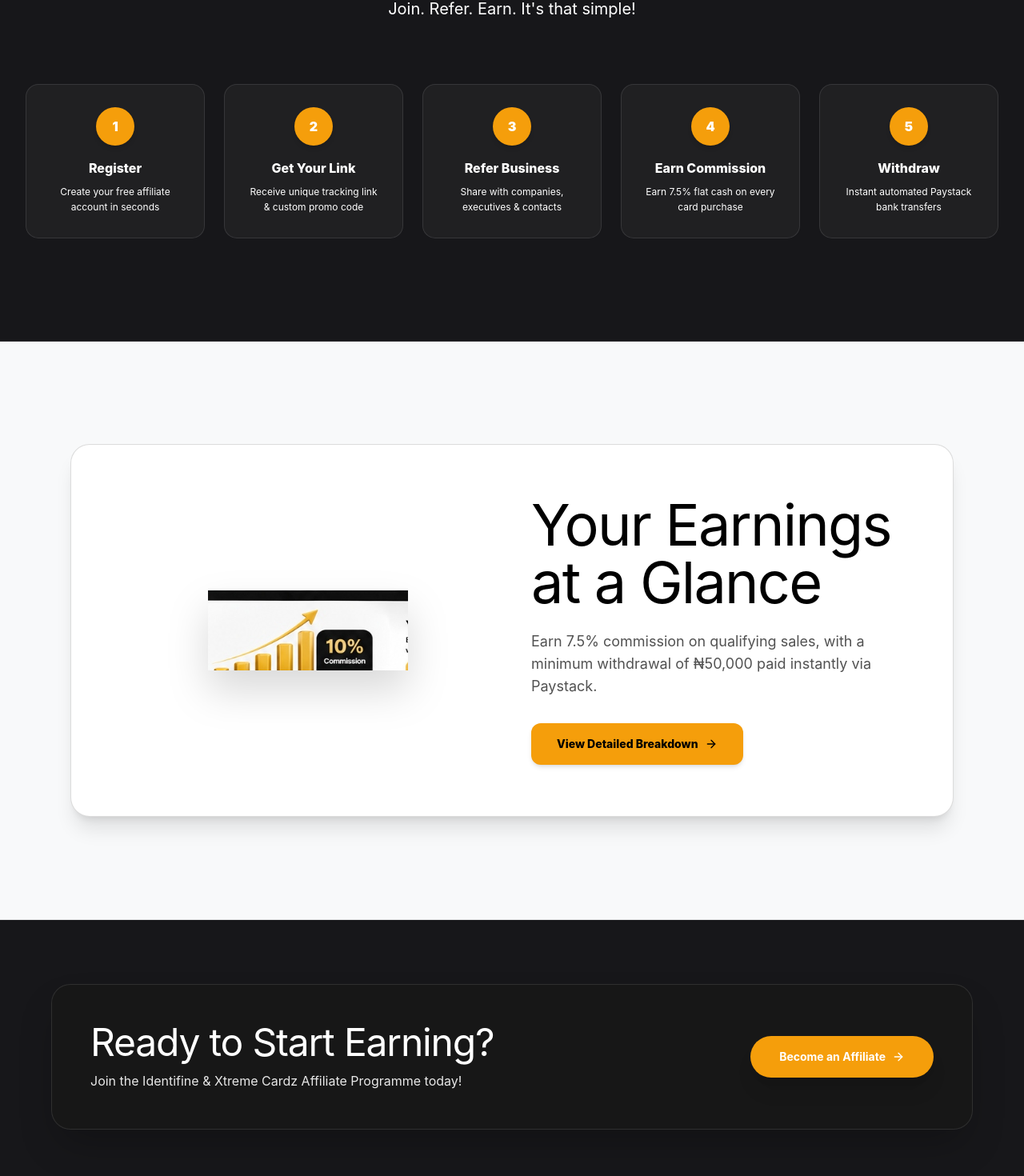
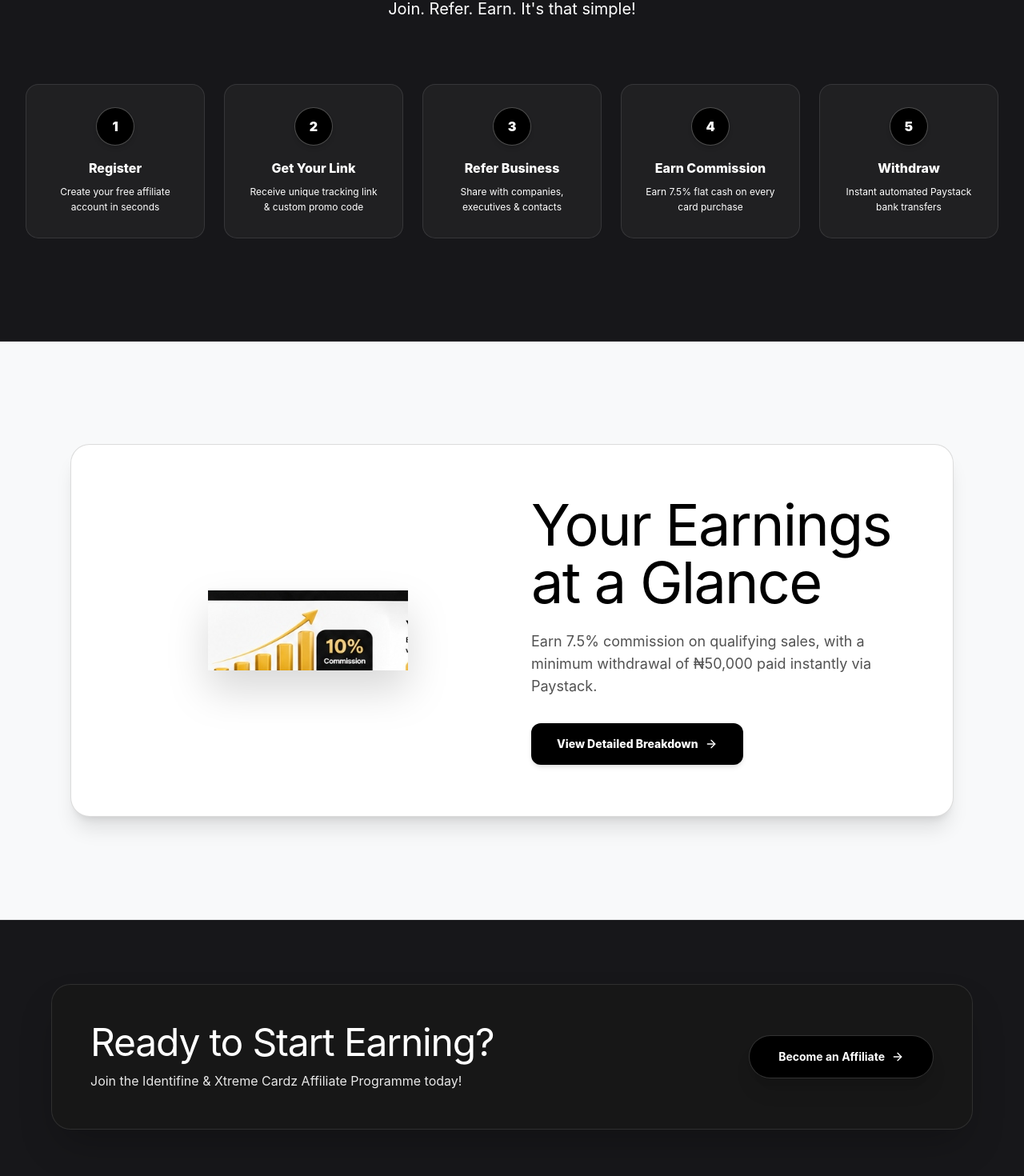
Before and after one commit to 0001-DEV/identifine_affiliate_system, a Next.js app: page / in a window 1280 px wide. Shown: the part 5453-6923 px from the top of the page at 80% size. Built offline with nearby package versions, Linux system fonts and the light colour scheme.

Commit message:
fix(ui): change all cream/amber CTA buttons and indicators to sleek black with white text

```diff
--- a/src/app/faq/page.tsx
+++ b/src/app/faq/page.tsx
@@ -141,7 +141,7 @@ export default function FAQPage() {
                 href="https://wa.me/2349030001851?text=Hello%20Identifine%2C%20I%20have%20questions%20about%20the%20Affiliate%20Programme."
                 target="_blank"
                 rel="noopener noreferrer"
-                className="shrink-0 inline-flex items-center gap-2 rounded-full bg-[#F59E0B] hover:bg-[#D97706] text-white px-7 py-3 text-xs font-extrabold transition shadow-md hover:scale-105"
+                className="shrink-0 inline-flex items-center gap-2 rounded-full bg-black hover:bg-neutral-800 text-white border border-white/20 px-7 py-3 text-xs font-extrabold transition shadow-md hover:scale-105"
               >
                 <span>Contact Us</span>
                 <ArrowRight className="w-3.5 h-3.5" />
--- a/src/app/page.tsx
+++ b/src/app/page.tsx
@@ -739,7 +739,7 @@ export default function HomePage() {
                   key={idx}
                   className="rounded-2xl border border-white/10 bg-white/[0.04] p-7 text-center space-y-4 hover:border-[#F59E0B]/50 transition group flex flex-col justify-between"
                 >
-                  <div style={{ color: "#FFFFFF" }} className="h-12 w-12 rounded-full bg-[#F59E0B] !text-white font-black text-base flex items-center justify-center mx-auto shadow-md">
+                  <div style={{ color: "#FFFFFF" }} className="h-12 w-12 rounded-full bg-black border border-white/30 !text-white font-black text-base flex items-center justify-center mx-auto shadow-md">
                     {item.step}
                   </div>
                   <div>
@@ -776,7 +776,7 @@ export default function HomePage() {
                 <div className="pt-2">
                   <Link
                     href="/pricing"
-                    className="inline-flex items-center gap-2 rounded-xl bg-[#F59E0B] hover:bg-[#D97706] text-black px-8 py-4 text-sm font-extrabold transition shadow-md hover:scale-[1.02]"
+                    className="inline-flex items-center gap-2 rounded-xl bg-black hover:bg-neutral-800 text-white px-8 py-4 text-sm font-extrabold transition shadow-md hover:scale-[1.02]"
                   >
                     <span>View Detailed Breakdown</span>
                     <ArrowRight className="w-4 h-4" />
@@ -804,7 +804,7 @@ export default function HomePage() {
 
               <Link
                 href="/portal?tab=register"
-                className="shrink-0 inline-flex items-center gap-2 rounded-full bg-[#F59E0B] hover:bg-[#D97706] text-white px-9 py-4 text-sm font-bold shadow-xl transition hover:scale-105"
+                className="shrink-0 inline-flex items-center gap-2 rounded-full bg-black hover:bg-neutral-800 text-white border border-white/20 px-9 py-4 text-sm font-bold shadow-xl transition hover:scale-105"
               >
                 <span>Become an Affiliate</span>
                 <ArrowRight className="w-4 h-4" />
--- a/src/app/pricing/page.tsx
+++ b/src/app/pricing/page.tsx
@@ -125,7 +125,7 @@ export default function PricingEarningsPage() {
               />
               <button
                 type="submit"
-                className="rounded-xl bg-[#F59E0B] hover:bg-[#D97706] text-white font-extrabold px-7 py-3 text-sm transition shadow-sm cursor-pointer"
+                className="rounded-xl bg-black hover:bg-neutral-800 text-white font-extrabold px-7 py-3 text-sm transition shadow-sm cursor-pointer border border-neutral-700"
               >
                 Calculate
               </button>
@@ -240,7 +240,7 @@ export default function PricingEarningsPage() {
             <div className="pt-2">
               <Link
                 href="/portal?tab=register"
-                className="inline-flex items-center gap-2 rounded-full bg-[#F59E0B] hover:bg-[#D97706] text-white px-8 py-3.5 text-xs font-black shadow-lg transition hover:scale-105"
+                className="inline-flex items-center gap-2 rounded-full bg-black hover:bg-neutral-800 text-white border border-white/20 px-8 py-3.5 text-xs font-black shadow-lg transition hover:scale-105"
               >
                 <span>Become an Affiliate</span>
                 <ArrowRight className="w-3.5 h-3.5" />
--- a/src/components/MarketingNav.tsx
+++ b/src/components/MarketingNav.tsx
@@ -474,7 +474,7 @@ export function MarketingNav() {
             href="/portal?tab=register"
             className={`inline-flex items-center gap-1.5 rounded-full px-6 py-2.5 text-xs font-semibold transition shadow-md hover:scale-[1.02] ${
               isOverDark
-                ? "bg-[#F59E0B] hover:bg-[#D97706] text-white shadow-[0_0_15px_rgba(245,158,11,0.4)]"
+                ? "bg-black hover:bg-neutral-800 text-white border border-white/30"
                 : "bg-black hover:bg-neutral-800 text-white"
             }`}
           >
```
